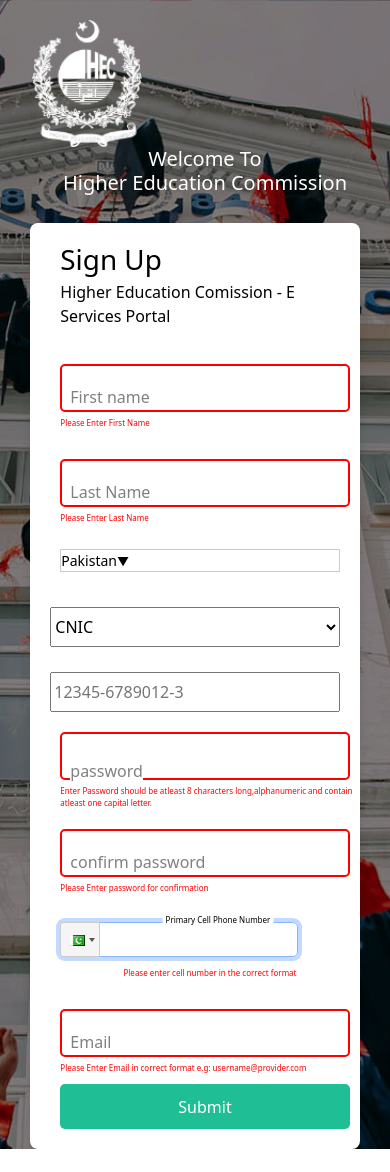
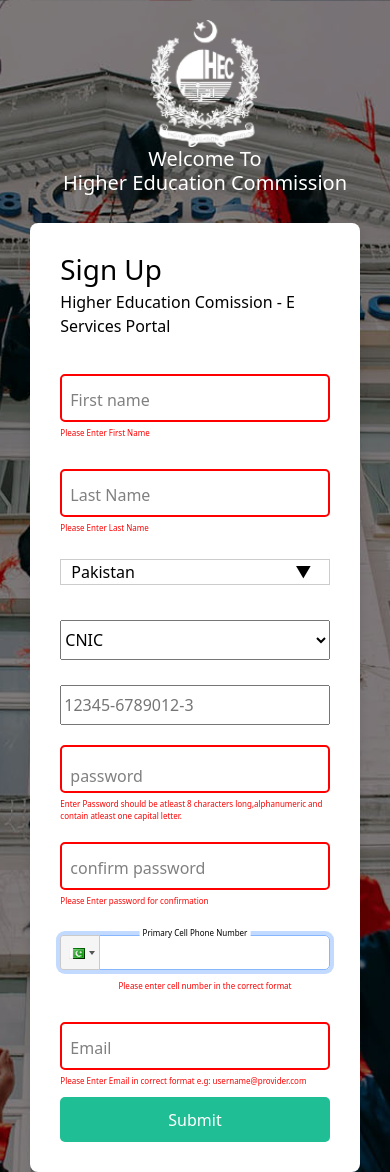
Before and after one commit to distinguishedDistinct/signin, a React (Vite) app: page / in a window 390 px wide. Before the commit the page ends 1149 px from the top, so only its background shows below. Built offline with nearby package versions, Linux system fonts and the light colour scheme.

Commit message:
Add responsive CSS for signup page

```diff
--- a/src/components/Input.css
+++ b/src/components/Input.css
@@ -3,8 +3,6 @@
     position: relative;
     width: 100%; /* Adjust width as needed */
     margin: 20px 0;
-    margin-right: 10px;
-    margin-left: 10px;
 
   }
 
@@ -14,7 +12,7 @@
   .floating-label {
     position: absolute;
     left: 10px;
-    top: 50%;
+    top: 40%;
     transform: translateY(-50%);
     font-size: 16px;
     color: gray;
--- a/src/components/PhoneInput.css
+++ b/src/components/PhoneInput.css
@@ -7,7 +7,7 @@
 .phone-label {
   position: absolute;
   top: 20px; /* Adjust the label's distance from the top */
-  left: 56%;
+  left: 50%;
   transform: translateX(-50%);
   font-size: 8px;
   background-color: white; /* Matches the background to 'cut' through the border */
@@ -30,3 +30,9 @@
 .phone-helper-text{
   font-size: px;
 }
+
+@media (max-width: 991px) {
+  .phone-helper-text {
+
+  }
+}
--- a/src/components/PhoneInputComponent.tsx
+++ b/src/components/PhoneInputComponent.tsx
@@ -13,8 +13,6 @@
       </label>
 
       <PhoneInput
-
-
         country={"pk"} // Set default country to Pakistan
         value={phone}
         onChange={(phone) => setPhone(phone)}
@@ -24,14 +22,13 @@
           autoFocus: true,
           placeholder: "",
         }}
+        containerStyle={{
+          width: "auto", // Set the width of the entire container (including country code)
 
-        containerStyle={{
-          width: "180px", // Set the width of the entire container (including country code)
-          marginLeft: "10px",
           marginTop: "28px",
         }}
         inputStyle={{
-          width: "238px", // Adjust the input field width (excluding country code)
+          width: "100%", // Adjust the input field width (excluding country code)
           padding: "10px",
           borderRadius: "5px",
           backgroundColor: "transparent",
--- a/src/components/Signup.css
+++ b/src/components/Signup.css
@@ -11,8 +11,9 @@
 .container {
   display: flex;
   justify-content: space-evenly;
-  flex-wrap: wrap; /* Allow wrapping for smaller screens */
-  width: 100%; /* Ensure the container takes full width */
+  flex-wrap: wrap;
+  width: 100%;
+
 }
 
 .welcome-container {
@@ -20,8 +21,9 @@
   justify-content: center;
   flex-direction: column;
   color: white;
-  margin: 20px; /* Add margin for spacing */
-  flex: 1; /* Allow the container to grow */
+  min-width: auto;
+  margin: 20px;
+  flex: 1;
 }
 
 .welcome-container h1 {
@@ -30,24 +32,20 @@
 
 .signup-form {
   background-color: white;
-  width: 90%; /* Use percentage for responsive width */
-  max-width: 550px; /* Limit the maximum width */
+  width: 90%;
+  max-width: 550px;
   height: auto;
-  border-radius: 8px; /* Optional: add rounded corners */
-  box-shadow: 0 4px 10px rgba(0, 0, 0, 0.1); /* Optional: add a subtle shadow */
+  border-radius: 8px;
+  box-shadow: 0 4px 10px rgba(0, 0, 0, 0.1);
 }
 
 .form-content {
   color: black;
-  margin: 20px;
+  margin: 30px;
 }
 
 .form-content h1 {
   margin-bottom: -20px;
-}
-
-.form-heading {
-  margin-left: 10px;
 }
 
 .form-info {
@@ -69,7 +67,7 @@
   width: 100%;
   background-color: rgb(31, 190, 148);
   color: white;
-  margin-left: 10px;
+
   margin-top: 10px;
   height: 50px;
   border: none; /* Optional: remove border */
@@ -78,14 +76,21 @@
 }
 
 /* Media Queries for Responsiveness */
-@media (max-width: 768px) {
+@media (max-width: 991px) {
   .welcome-container {
       margin-right: 0; /* Remove margin on smaller screens */
       text-align: center; /* Center text on smaller screens */
+      display: flex;
+
   }
 
   .welcome-container h1 {
       font-size: 1.5rem; /* Adjust font size */
+  }
+
+  .welcome-container img{
+    margin-left: auto;
+    margin-right: auto;
   }
 
   .signup-form {
--- a/src/components/country.css
+++ b/src/components/country.css
@@ -4,7 +4,7 @@
     max-width: 300px;
     height: 40px !important; /* Force height change */
     margin: 25px 0;
-    margin-left: 10px;
+
 }
 
 .dropdown-header {
@@ -20,7 +20,14 @@
 }
 
 .dropdown-arrow {
-    font-size: 12px;
+    font-size: 16px;
+    margin-left: 60%;
+
+}
+
+.country-txt{
+    font-size: 16px;
+    margin-left: 10px;
 
 }
 
--- a/src/components/country.tsx
+++ b/src/components/country.tsx
@@ -260,7 +260,7 @@
   return (
     <div className="dropdown-container">
       <div className="dropdown-header" onClick={() => setIsOpen(!isOpen)}>
-        {selectedCountry ? selectedCountry : "Pakistan"}
+        <span className="country-txt">{selectedCountry ? selectedCountry : "Pakistan"}</span>
         <span className="dropdown-arrow">{isOpen ? "▲" : "▼"}</span>
       </div>
       {isOpen && (
```
